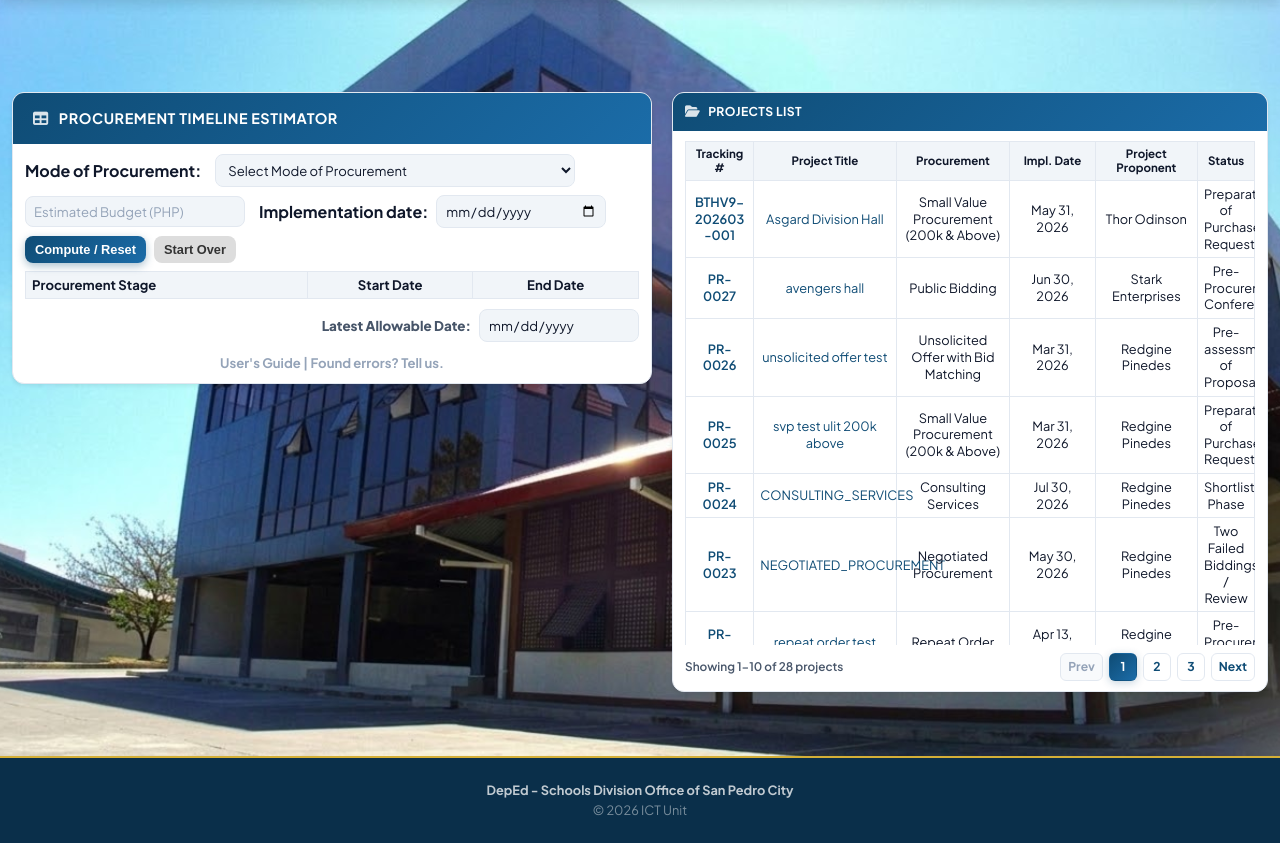
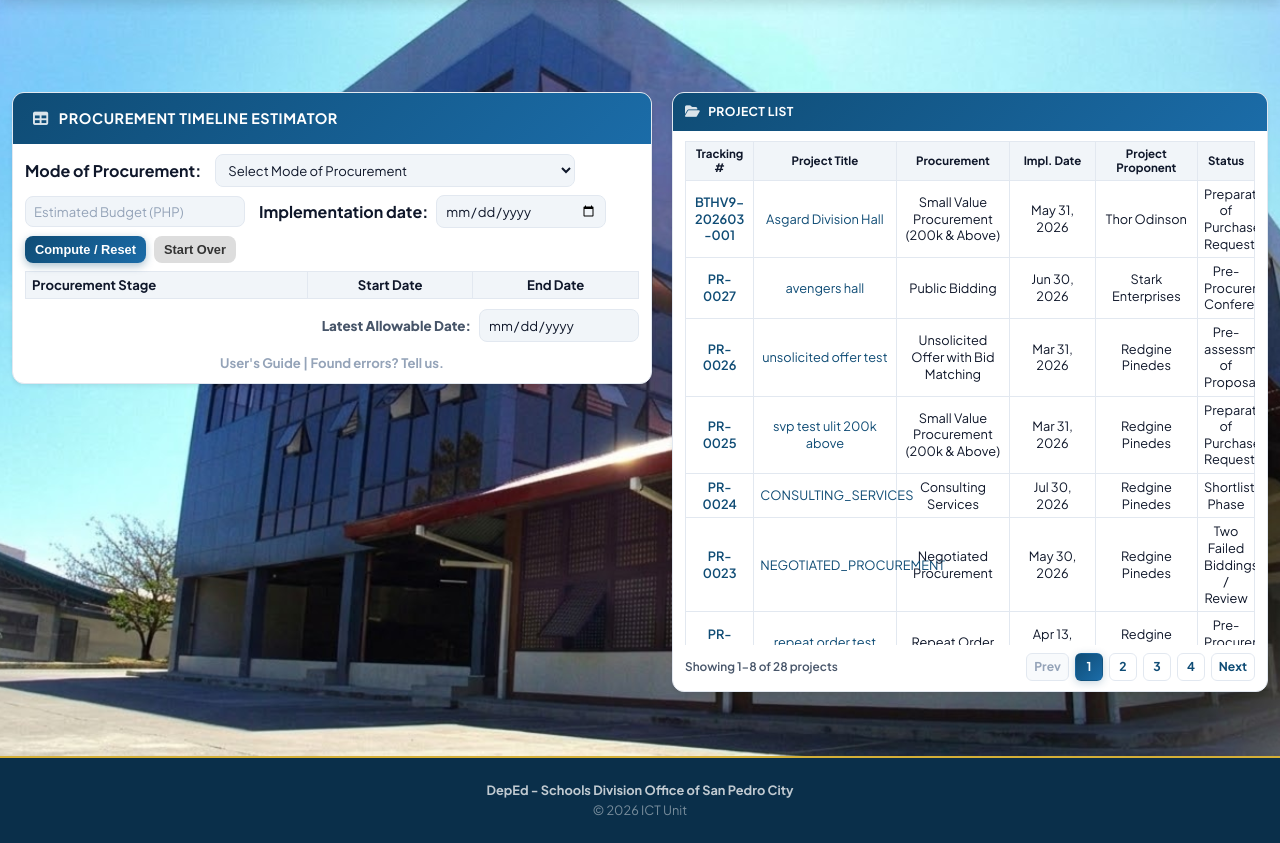
Before and after one commit to escall-dev/sdo-BACtrack, a PHP site: page /SDO-cts/admin/landing.php in a window 1280 px wide. Shown: the part 100-943 px from the top of the page. Run offline with PHP 8.4, Linux system fonts and the light colour scheme; data comes from the database, SQL or seed files in the repository; lists and menus that the app fills with data are empty; some libraries are stand-ins or nearby versions.

Commit message:
feat: Improve layout and styling for project and landing pages; update header link text for clarity - projects - project, contact - need help? .

```diff
--- a/admin/landing.php
+++ b/admin/landing.php
@@ -108,7 +108,10 @@ if ($_SERVER['REQUEST_METHOD'] === 'POST') {
         }
 
         *, *::before, *::after { box-sizing: border-box; margin: 0; padding: 0; }
-        html { scroll-behavior: smooth; }
+        html {
+            scroll-behavior: smooth;
+            overflow-x: hidden;
+        }
 
         body {
             font-family: 'Plus Jakarta Sans', -apple-system, BlinkMacSystemFont, 'Segoe UI', Roboto, sans-serif;
@@ -118,6 +121,7 @@ if ($_SERVER['REQUEST_METHOD'] === 'POST') {
             min-height: 100vh;
             display: flex;
             flex-direction: column;
+            overflow-x: hidden;
         }
 
         /* ─── Header ─── */
@@ -407,7 +411,7 @@ if ($_SERVER['REQUEST_METHOD'] === 'POST') {
             background: #fee2e2;
         }
 
-        /* Full-bleed row: only the estimator + projects strip escapes .content-wrap max-width */
+        /* Full-bleed row: estimator + projects strip can span viewport width. */
         .top-panels-fullwidth {
             width: 100vw;
             margin-left: calc(50% - 50vw);
@@ -1560,7 +1564,7 @@ if ($_SERVER['REQUEST_METHOD'] === 'POST') {
             $projectModel = new Project();
             $allProjects = $projectModel->getAll([]);
 
-            $projectsPerPage = 10;
+            $projectsPerPage = 8;
             $totalProjects = count($allProjects);
             $totalPages = max(1, (int) ceil($totalProjects / $projectsPerPage));
 
@@ -1592,7 +1596,7 @@ if ($_SERVER['REQUEST_METHOD'] === 'POST') {
             ?>
             <div class="data-card projects-card">
                 <div class="card-header">
-                    <i class="fas fa-folder-open"></i> Projects List
+                    <i class="fas fa-folder-open"></i> Project List
                 </div>
                 <div class="card-body">
                 <?php if (empty($projects)): ?>
--- a/admin/projects.php
+++ b/admin/projects.php
@@ -112,7 +112,7 @@ $projects = $projectModel->getAll($filters);
             <thead>
                 <tr>
                     <th style="text-align: center;">BACTrack ID</th>
-                    <th>Project Title</th>
+                    <th style="text-align: center;">Project Title</th>
                     <th style="text-align: center;">Mode of Procurement</th>
                     <th style="text-align: center;">Project Proponent</th>
                     <th style="text-align: center;">Status</th>
--- a/includes/header.php
+++ b/includes/header.php
@@ -135,7 +135,7 @@ $pageTitle = $pageTitles[$currentPage] ?? 'Admin Panel';
 
                 <a href="<?php echo APP_URL; ?>/admin/contact.php" class="nav-item <?php echo $currentPage === 'contact' ? 'active' : ''; ?>" data-tooltip="Contact">
                     <span class="nav-icon"><i class="fas fa-envelope"></i></span>
-                    <span class="nav-text">Contact</span>
+                    <span class="nav-text">Need Help?</span>
                 </a>
 
                 <?php if ($auth->isSuperAdmin()): ?>
```
